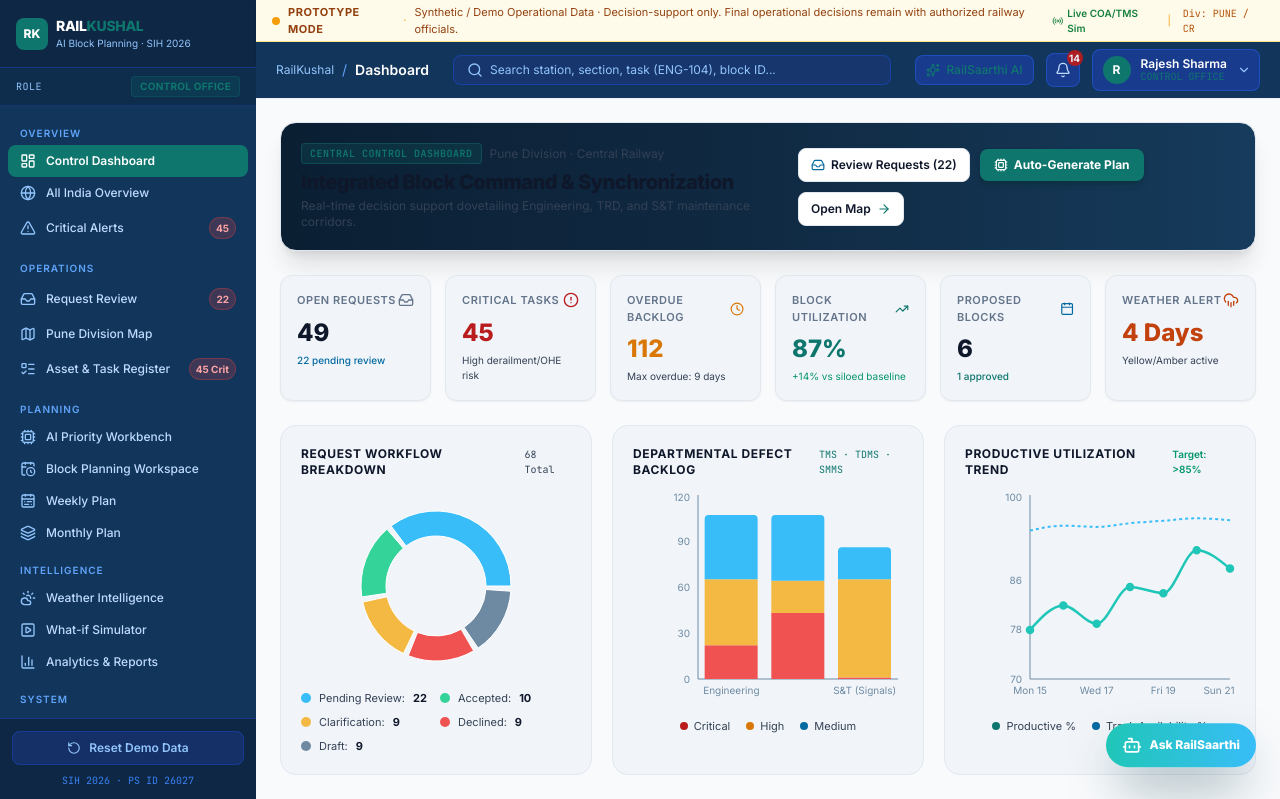
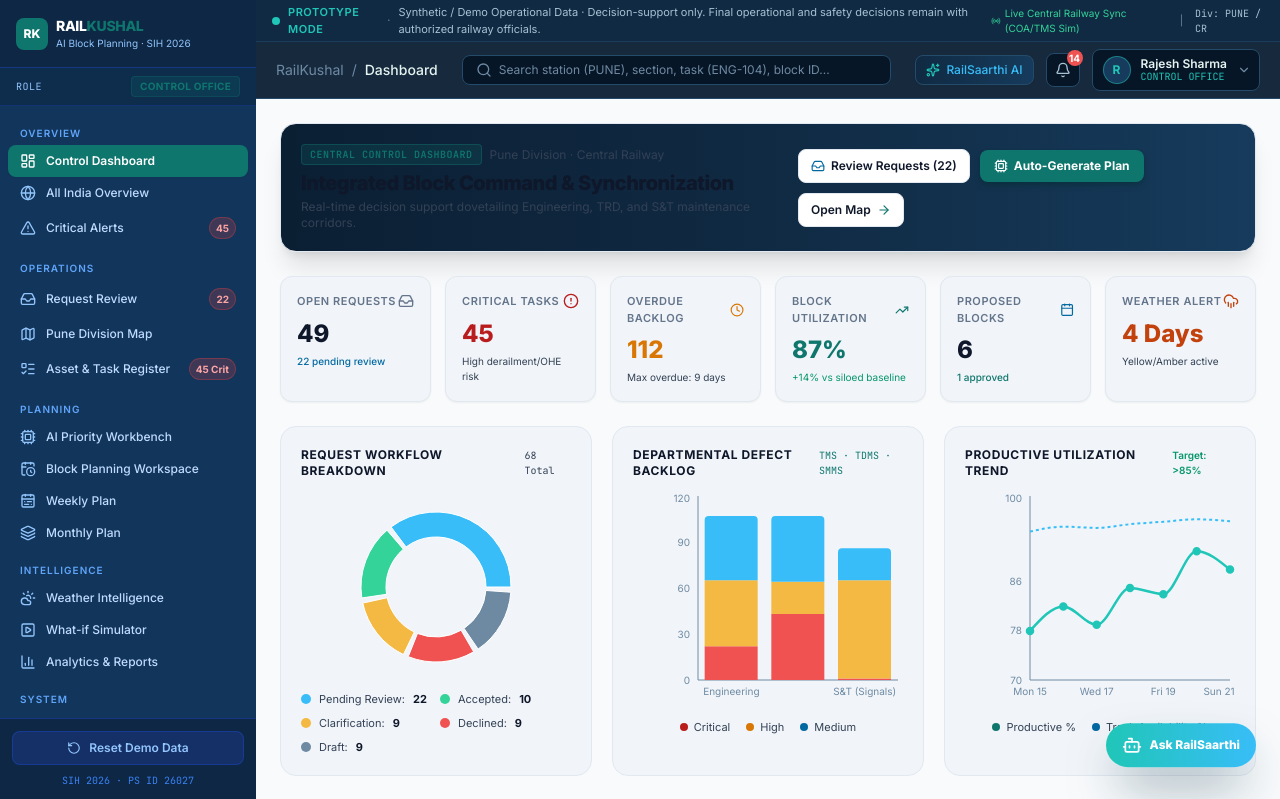
Before and after one commit to suhitil76/RailKushal, a React (Vite) app: page /audit in a window 1280 px wide. Shown: the top 799 px of the page. Built offline with nearby package versions, Linux system fonts and the light colour scheme.

Commit message:
Refactor Header component styles and content
Updated the Header component styles and text for improved UI consistency and clarity.

```diff
--- a/src/components/layout/Header.tsx
+++ b/src/components/layout/Header.tsx
@@ -1,7 +1,7 @@
 import React, { useState } from 'react';
 import {
   Bell, Search, Shield, ChevronDown, LogOut, Radio, UserCheck,
-  ExternalLink, Sparkles, RefreshCw, AlertTriangle
+  ExternalLink, Sparkles, RefreshCw
 } from 'lucide-react';
 import { store } from '../../services/store';
 import { UserRole } from '../../types/railway';
@@ -55,48 +55,48 @@
     : pathParts.map(p => p.charAt(0).toUpperCase() + p.slice(1)).join(' / ');
 
   return (
-    <header className="sticky top-0 z-30 flex flex-col w-full shadow-sm">
+    <header className="sticky top-0 z-30 flex flex-col w-full bg-[#0B1F33]/95 backdrop-blur border-b border-[#244B6A]">
       {/* Persistent Disclaimer Banner */}
-      <div className="w-full bg-amber-50 border-b border-amber-200 px-4 py-1 flex items-center justify-between text-[11px] text-amber-800">
+      <div className="w-full bg-[#102A43] border-b border-[#244B6A]/60 px-4 py-1 flex items-center justify-between text-[11px] text-[#A7C1D4]">
         <div className="flex items-center gap-2">
           <span className="flex h-2 w-2 relative">
-            <span className="animate-ping absolute inline-flex h-full w-full rounded-full bg-amber-500 opacity-75"></span>
-            <span className="relative inline-flex rounded-full h-2 w-2 bg-amber-500"></span>
+            <span className="animate-ping absolute inline-flex h-full w-full rounded-full bg-[#20C6B7] opacity-75"></span>
+            <span className="relative inline-flex rounded-full h-2 w-2 bg-[#20C6B7]"></span>
           </span>
-          <span className="font-bold uppercase tracking-wider">Prototype Mode</span>
-          <span className="text-amber-500">·</span>
-          <span>Synthetic / Demo Operational Data · Decision-support only. Final operational decisions remain with authorized railway officials.</span>
+          <span className="font-semibold text-[#20C6B7] uppercase tracking-wider">Prototype Mode</span>
+          <span className="text-[#6E8AA3]">·</span>
+          <span>Synthetic / Demo Operational Data · Decision-support only. Final operational and safety decisions remain with authorized railway officials.</span>
         </div>
         <div className="flex items-center gap-3 text-[10px]">
-          <span className="flex items-center gap-1 text-green-700 font-semibold">
-            <Radio className="w-3 h-3 animate-pulse" /> Live COA/TMS Sim
+          <span className="flex items-center gap-1 text-[#34D399]">
+            <Radio className="w-3 h-3 animate-pulse" /> Live Central Railway Sync (COA/TMS Sim)
           </span>
-          <span className="text-amber-500">|</span>
-          <span className="font-mono text-amber-700">Div: PUNE / CR</span>
+          <span className="text-[#6E8AA3]">|</span>
+          <span className="font-mono text-[#A7C1D4]">Div: PUNE / CR</span>
         </div>
       </div>
 
-      {/* Main Navy Topbar */}
-      <div className="flex items-center justify-between h-14 px-5 bg-[#12355B]">
+      {/* Main Topbar */}
+      <div className="flex items-center justify-between h-14 px-5">
         {/* Left: Breadcrumbs & Path */}
         <div className="flex items-center gap-4">
-          <div className="flex items-center gap-2 text-sm">
-            <span className="text-blue-300 text-xs">RailKushal</span>
-            <span className="text-blue-400">/</span>
-            <span className="font-semibold text-white">{breadcrumb}</span>
+          <div className="flex items-center gap-2 text-sm text-[#A7C1D4]">
+            <span className="text-[#6E8AA3]">RailKushal</span>
+            <span className="text-[#6E8AA3]">/</span>
+            <span className="font-medium text-[#E6F4F1]">{breadcrumb}</span>
           </div>
         </div>
 
         {/* Center: Global Search Bar */}
         <div className="flex-1 max-w-md mx-6">
           <form onSubmit={handleSearchSubmit} className="relative">
-            <Search className="absolute left-3.5 top-1/2 -translate-y-1/2 w-4 h-4 text-blue-300" />
+            <Search className="absolute left-3.5 top-1/2 -translate-y-1/2 w-4 h-4 text-[#6E8AA3]" />
             <input
               type="text"
-              placeholder="Search station, section, task (ENG-104), block ID..."
+              placeholder="Search station (PUNE), section, task (ENG-104), block ID..."
               value={searchQuery}
               onChange={e => setSearchQuery(e.target.value)}
-              className="w-full bg-blue-900/40 border border-blue-700/50 rounded-lg pl-9 pr-4 py-1.5 text-xs text-white placeholder-blue-300 focus:outline-none focus:border-blue-400 focus:bg-blue-900/60"
+              className="w-full bg-[#071626] border border-[#244B6A] rounded-lg pl-9 pr-4 py-1.5 text-xs text-[#E6F4F1] placeholder-[#6E8AA3] focus:outline-none focus:border-[#20C6B7] focus:ring-1 focus:ring-[#20C6B7]"
             />
           </form>
         </div>
@@ -106,22 +106,22 @@
           {/* RailSaarthi AI Trigger */}
           <button
             onClick={onOpenRailSaarthi}
-            className="flex items-center gap-1.5 px-2.5 py-1.5 rounded-lg bg-blue-800/60 border border-blue-600/50 hover:border-rail-teal hover:bg-blue-800 text-xs font-medium text-rail-teal transition-colors"
+            className="flex items-center gap-1.5 px-2.5 py-1.5 rounded-lg bg-gradient-to-r from-[#102A43] to-[#163B5C] border border-[#244B6A] hover:border-[#20C6B7] text-xs font-medium text-[#38BDF8] transition-colors shadow-sm"
             title="Ask RailSaarthi AI Assistant"
           >
-            <Sparkles className="w-3.5 h-3.5" />
+            <Sparkles className="w-3.5 h-3.5 text-[#20C6B7]" />
             <span className="hidden sm:inline">RailSaarthi AI</span>
           </button>
 
           {/* Notifications Bell */}
           <button
             onClick={onOpenNotifications}
-            className="relative p-2 rounded-lg bg-blue-800/60 border border-blue-600/50 hover:border-blue-400 text-blue-200 hover:text-white transition-colors"
+            className="relative p-2 rounded-lg bg-[#071626] border border-[#244B6A] hover:border-[#20C6B7] text-[#A7C1D4] hover:text-[#E6F4F1] transition-colors"
             title="Notifications"
           >
             <Bell className="w-4 h-4" />
             {unreadCount > 0 && (
-              <span className="absolute -top-1 -right-1 flex h-4 w-4 items-center justify-center rounded-full bg-rail-coral text-[10px] font-bold text-white animate-pulse">
+              <span className="absolute -top-1 -right-1 flex h-4 w-4 items-center justify-center rounded-full bg-[#F05252] text-[10px] font-bold text-white">
                 {unreadCount}
               </span>
             )}
@@ -131,31 +131,31 @@
           <div className="relative">
             <button
               onClick={() => setShowRoleDropdown(!showRoleDropdown)}
-              className="flex items-center gap-2.5 pl-2.5 pr-2 py-1.5 rounded-lg bg-blue-800/60 border border-blue-600/50 hover:border-blue-400 text-left transition-colors"
+              className="flex items-center gap-2.5 pl-2.5 pr-2 py-1.5 rounded-lg bg-[#071626] border border-[#244B6A] hover:border-[#20C6B7] text-left transition-colors"
             >
-              <div className="w-7 h-7 rounded-full bg-rail-teal flex items-center justify-center text-xs font-bold text-white">
+              <div className="w-7 h-7 rounded-full bg-[#163B5C] border border-[#20C6B7]/50 flex items-center justify-center text-xs font-bold text-[#20C6B7]">
                 {currentUser?.name.charAt(0) || 'U'}
               </div>
               <div className="hidden md:flex flex-col text-xs leading-none">
-                <span className="font-semibold text-white">{currentUser?.name}</span>
-                <span className="text-[10px] text-rail-teal uppercase font-mono mt-0.5">
+                <span className="font-semibold text-[#E6F4F1]">{currentUser?.name}</span>
+                <span className="text-[10px] text-[#20C6B7] uppercase font-mono mt-0.5">
                   {currentUser?.role.replace(/_/g, ' ')}
                 </span>
               </div>
-              <ChevronDown className="w-3.5 h-3.5 text-blue-300" />
+              <ChevronDown className="w-3.5 h-3.5 text-[#6E8AA3]" />
             </button>
 
             {/* Persona Switcher Dropdown */}
             {showRoleDropdown && (
-              <div className="absolute right-0 mt-2 w-72 rounded-xl bg-white border border-rail-border shadow-2xl p-2 z-50">
-                <div className="px-3 py-2 border-b border-rail-border">
-                  <p className="text-[11px] text-rail-muted uppercase tracking-wider font-semibold">Active Session</p>
-                  <p className="text-xs font-bold text-rail-text mt-0.5">{currentUser?.name}</p>
-                  <p className="text-[11px] text-rail-secondary">{currentUser?.designation}</p>
+              <div className="absolute right-0 mt-2 w-72 rounded-xl bg-[#0B1F33] border border-[#244B6A] shadow-2xl p-2 z-50 animate-in fade-in zoom-in-95">
+                <div className="px-3 py-2 border-b border-[#244B6A]/80">
+                  <p className="text-[11px] text-[#6E8AA3] uppercase tracking-wider font-semibold">Active Session</p>
+                  <p className="text-xs font-bold text-[#E6F4F1] mt-0.5">{currentUser?.name}</p>
+                  <p className="text-[11px] text-[#A7C1D4]">{currentUser?.designation}</p>
                 </div>
 
                 <div className="py-2">
-                  <p className="px-3 pb-1 text-[10px] text-rail-muted uppercase tracking-wider font-semibold">
+                  <p className="px-3 pb-1 text-[10px] text-[#6E8AA3] uppercase tracking-wider font-semibold">
                     Switch Demo Persona
                   </p>
                   {state.users.map(u => (
@@ -164,27 +164,27 @@
                       onClick={() => handlePersonaSwitch(u.role)}
                       className={`w-full flex items-center justify-between px-3 py-1.5 text-xs rounded-lg transition-colors ${
                         currentUser?.id === u.id
-                          ? 'bg-rail-teal/10 text-rail-teal font-semibold'
-                          : 'text-rail-secondary hover:bg-rail-deep hover:text-rail-text'
+                          ? 'bg-[#163B5C] text-[#20C6B7] font-semibold'
+                          : 'text-[#A7C1D4] hover:bg-[#102A43] hover:text-[#E6F4F1]'
                       }`}
                     >
                       <div className="flex flex-col text-left">
                         <span>{u.name}</span>
-                        <span className="text-[10px] text-rail-muted">{u.role.replace(/_/g, ' ')}</span>
+                        <span className="text-[10px] text-[#6E8AA3]">{u.role.replace(/_/g, ' ')}</span>
                       </div>
-                      {currentUser?.id === u.id && <UserCheck className="w-3.5 h-3.5 text-rail-teal" />}
+                      {currentUser?.id === u.id && <UserCheck className="w-3.5 h-3.5 text-[#20C6B7]" />}
                     </button>
                   ))}
                 </div>
 
-                <div className="border-t border-rail-border pt-1">
+                <div className="border-t border-[#244B6A]/80 pt-1">
                   <button
                     onClick={() => {
                       store.logout();
                       setShowRoleDropdown(false);
                       onNavigate('/login');
                     }}
-                    className="w-full flex items-center gap-2 px-3 py-1.5 text-xs text-rail-coral hover:bg-red-50 rounded-lg transition-colors"
+                    className="w-full flex items-center gap-2 px-3 py-1.5 text-xs text-[#F05252] hover:bg-[#102A43] rounded-lg transition-colors"
                   >
                     <LogOut className="w-3.5 h-3.5" />
                     <span>Sign Out</span>
```
